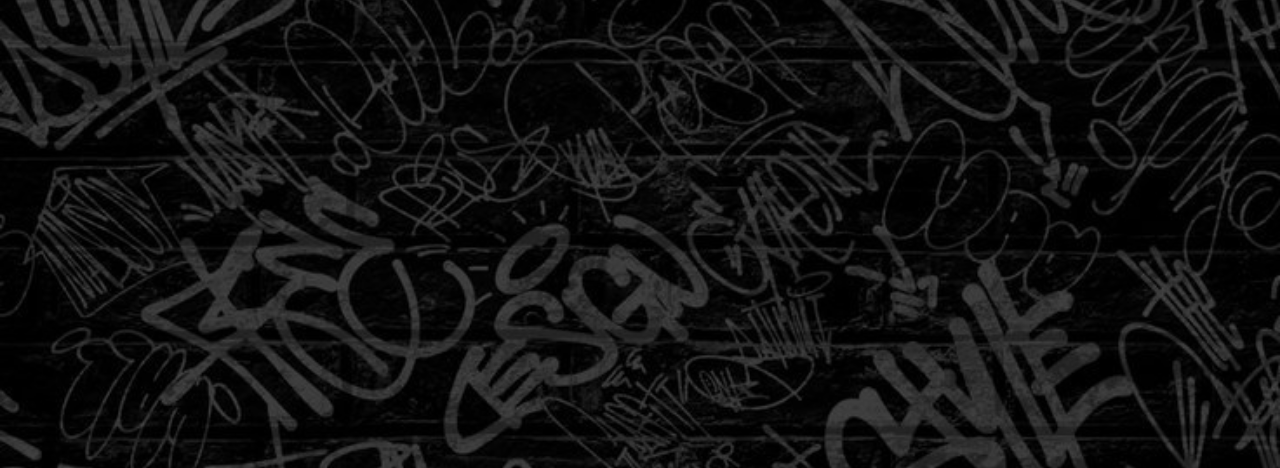
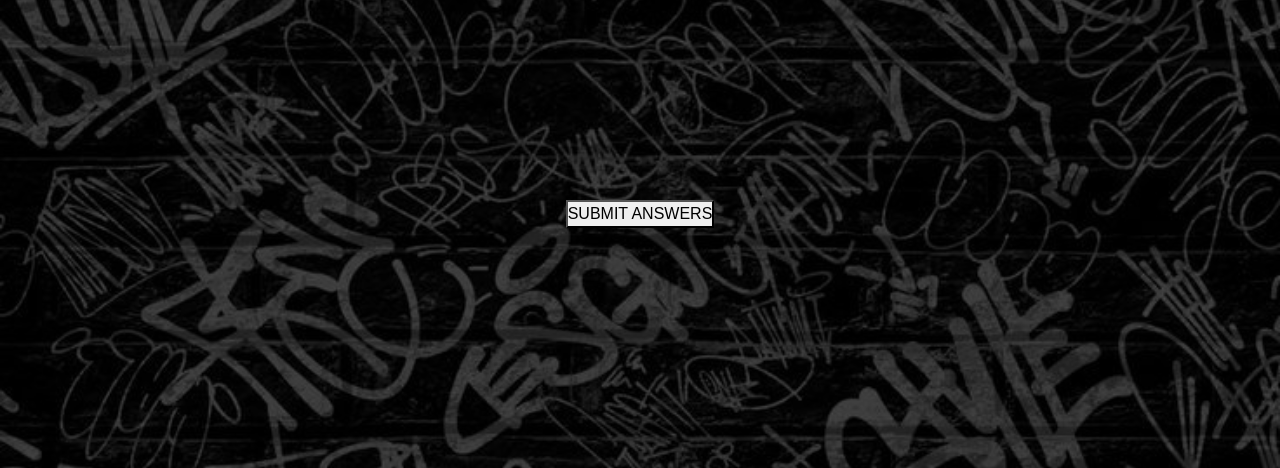
Before and after one commit to sh3zTheAlien/Quick_Quiz, a Flask app: page /quiz_game in a window 1280 px wide. Shown: the part 156-624 px from the top of the page. Run offline with Flask 3, Linux system fonts and the light colour scheme; data that the repository does not hold is empty; some libraries are stand-ins or nearby versions.

Commit message:
GAME LOGIC IS FINE.NEEDS DATABASE,BETTER FRONTEND,CLASSES,USE WTFORM

```diff
--- a/main.py
+++ b/main.py
@@ -12,8 +12,21 @@ import html
 import requests
 #https://opentdb.com/api.php?amount=10&category=10&difficulty=medium&type=multiple
 
+def check_answers(user_answers,correct_answers):
+    user_correct = 0
+    user_average_score = 0
+    answered_questions = 0
+    user_false = 0
+    for i in range(len(correct_answers)):
+        if user_answers[i] == correct_answers[i]:
+            user_correct += 1
+    answered_questions = len(user_answers) # Doesnt matter if it is correct or user answers cuz we take the length.
+    user_average_score = (user_correct/answered_questions) * 100
+    user_false = answered_questions - user_correct
+    print(f"ANSWERED QUESTIONS:{answered_questions}\nAVERAGE SCORE: {user_average_score}%\n CORRECT ANSWERS:{user_correct}")
+
 def generate_questions():
-    response = requests.get("https://opentdb.com/api.php?amount=10&category=9&difficulty=medium&type=boolean")
+    response = requests.get("https://opentdb.com/api.php?amount=5&category=9&difficulty=medium&type=boolean")
     if response.status_code == 200:
         questions = response.json()["results"]
         #correct_answer = bool(response.json()["results"][0]["correct_answer"])
@@ -37,9 +50,14 @@ def game():
     quiz = generate_questions()
     if quiz["status"] == "success":
         if request.method == 'POST':
-            print(request.form.get('answer'))
+            user_answers = [request.form.get(f'answer{i}') for i in range(len(quiz["questions"]))]
+            correct_answers = [x["correct_answer"] for x in quiz["questions"]]
+            print(f"User Answers: {user_answers}")
+            print(f"Correct Answers: {correct_answers}")
+            print(check_answers(user_answers,correct_answers))
+            return redirect(url_for('home'))
         return render_template("game.html",questions=quiz["questions"])
     return render_template("error.html",error=quiz["error"])
 
 if __name__ == "__main__":
-    app.run(debug=True,port=5001)
+    app.run(debug=True,port=5009)
--- a/templates/game.html
+++ b/templates/game.html
@@ -2,17 +2,30 @@
 
 {% block content %}
 <main>
-{% for q in questions %}
-    <h6>{{ q['question'] | unescape }}</h6>
+
+
     <form action="{{ url_for('game') }}" method="POST">
-        <label for="true">True</label>
-        <input type="radio" id="true" name="answer" value="True">
-        <input type="radio" id="false" name="answer" value="False">
-        <label for="false">False</label>
-        <button type="submit">Ok</button>
+    <fieldset>
+        {% for q in questions %}
+        <div>
+            <h1></h1>
+          <legend>{{ q['question'] | unescape }}</legend>
+          <div>
+            <input type="radio" id="true" name="answer{{loop.index0}}" value="True" />
+            <label for="true">True</label>
+          </div>
+          <div>
+            <input type="radio" id="false" name="answer{{loop.index0}}" value="False" />
+            <label for="false">False</label>
+          </div>
+        </div>
+        {% endfor %}
+
+        <div>
+        <button type="submit">SUBMIT ANSWERS</button>
+        </div>
+    </fieldset>
     </form>
-    <br>
-{% endfor %}
 </main>
 {% include 'footer.html' %}
 {% endblock %}
```
